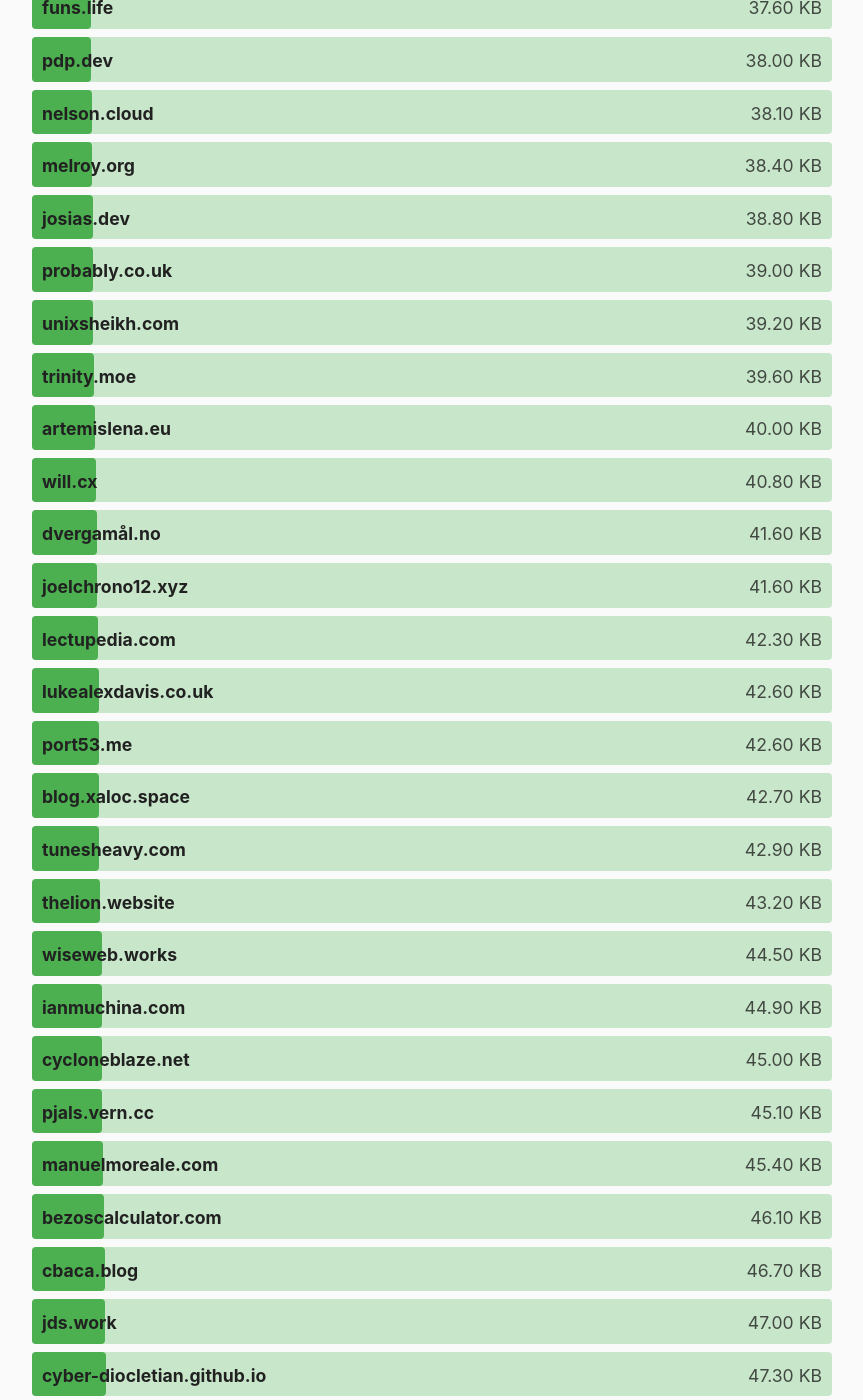
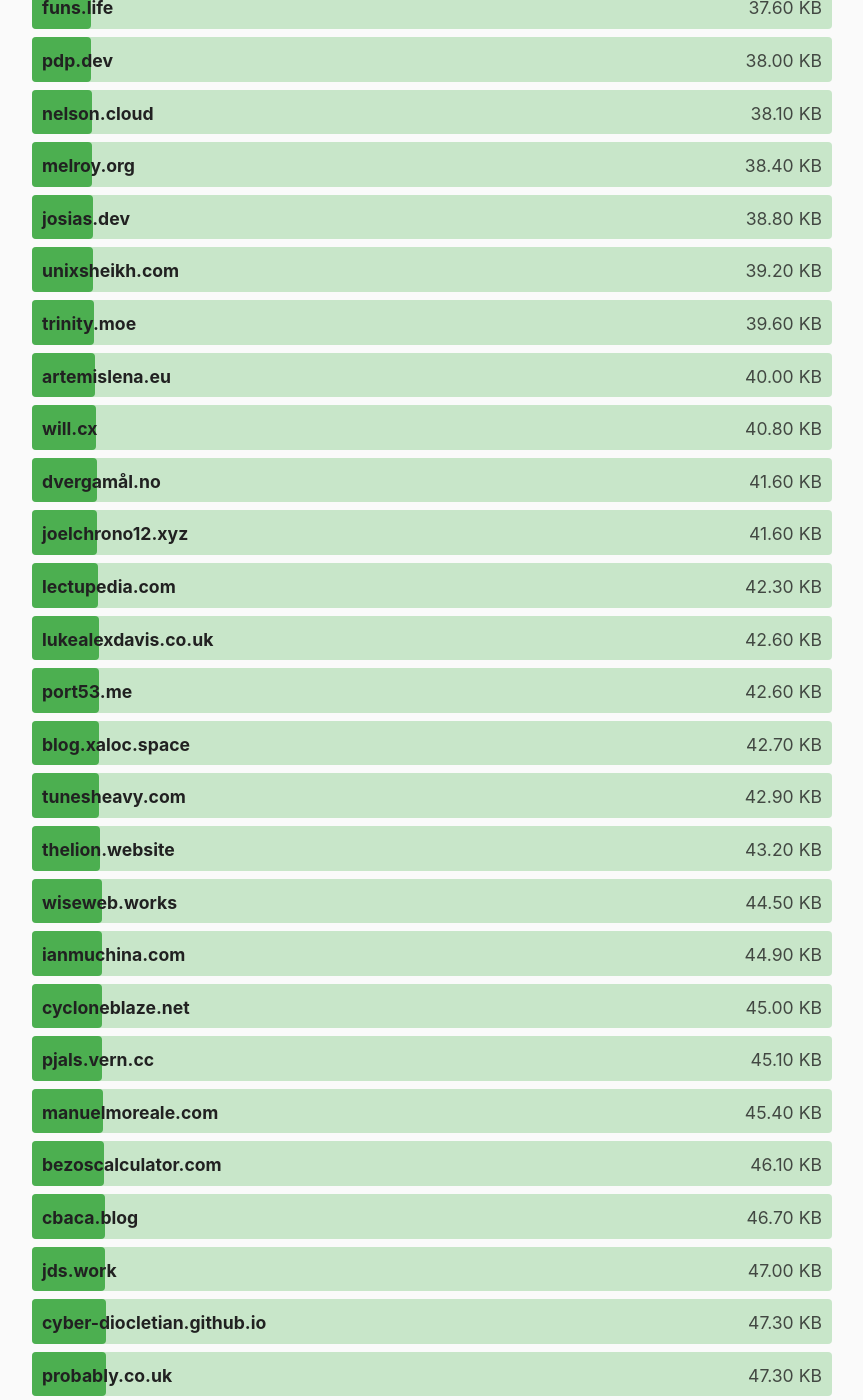
Before and after one commit to kevquirk/512kb.club, a Jekyll site: the page built from index.md, in a window 1280 px wide and 1400 px high, scrolled down 11526 px. Shown: the whole window, without its empty margins (208-1071 px from the left). Built offline with Jekyll 4.4.1, drawn with Linux system fonts in a browser that asks for light colours.

Commit message:
Update probably.co.uk in sites.yml

```diff
--- a/_data/sites.yml
+++ b/_data/sites.yml
@@ -1975,8 +1975,8 @@
 
 - domain: probably.co.uk
   url: https://probably.co.uk/
-  size: 39.0
-  last_checked: 2022-01-17
+  size: 47.3
+  last_checked: 2023-02-04
 
 - domain: processwire.dev
   url: https://processwire.dev/
```
